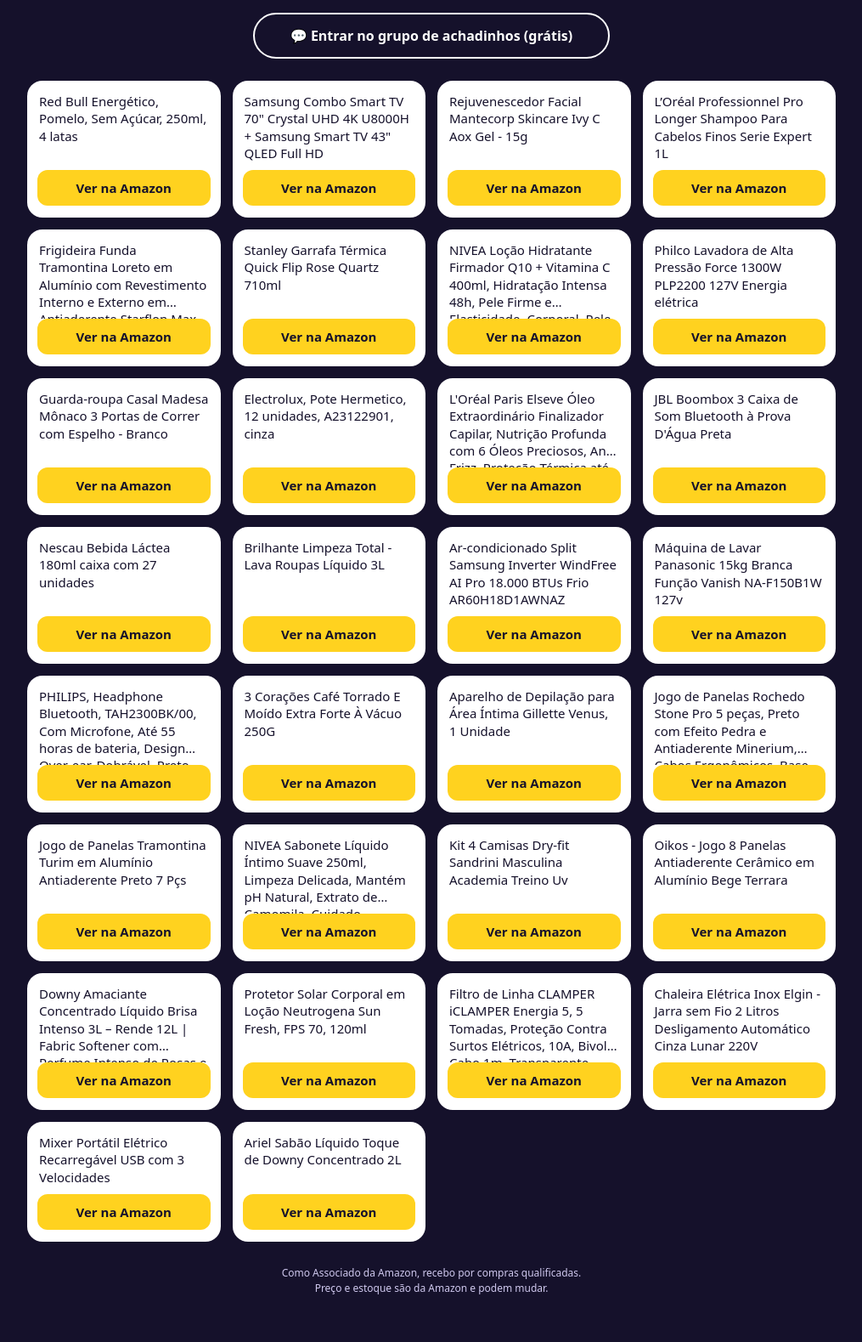
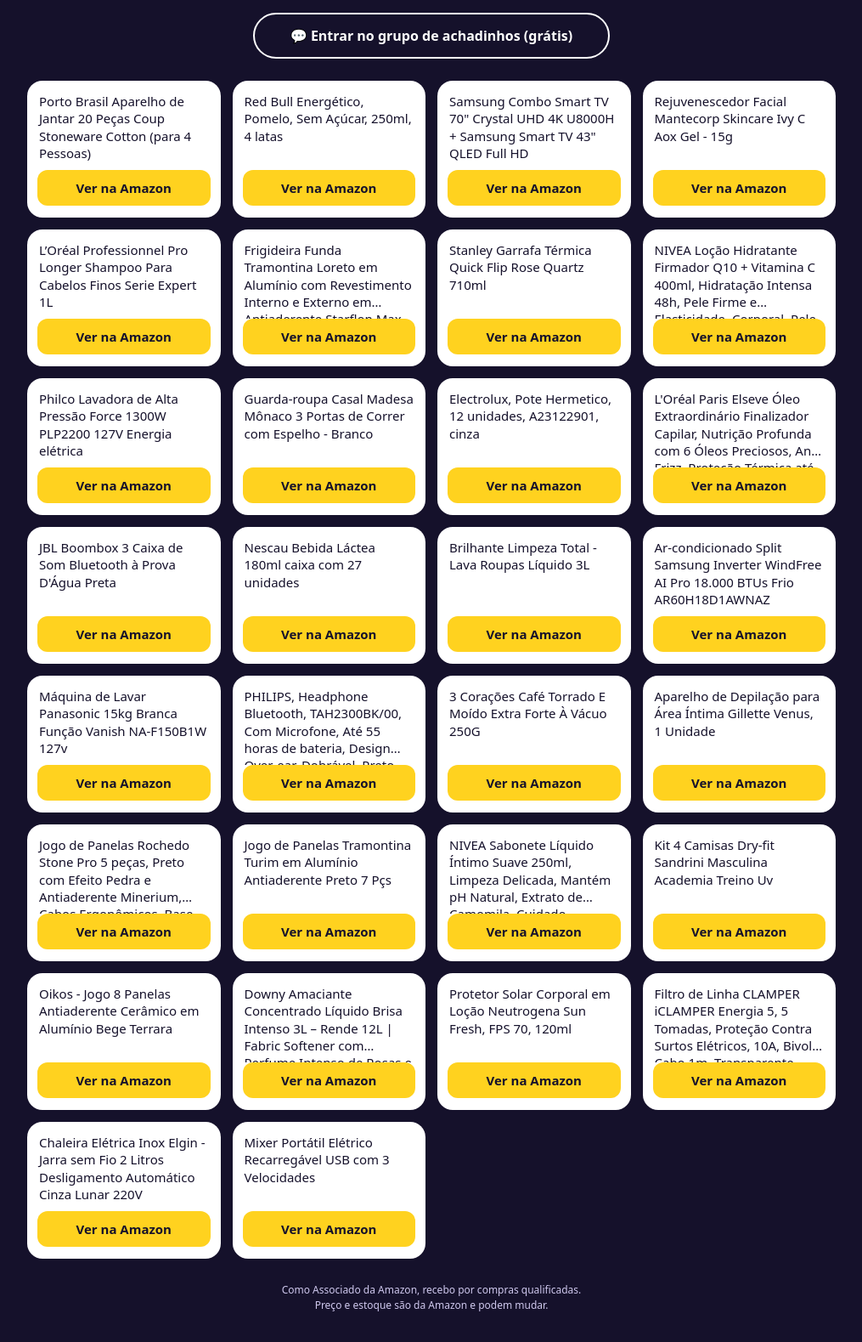
Before and after one commit to trudestr/achados, a plain HTML site: page index.html in a window 1280 px wide. Shown: the part 119-1698 px from the top of the page at 85% size, without its empty margins (132-1147 px from the left). Drawn offline with Linux system fonts and the light colour scheme.

Commit message:
página da Amazon 26/11 18:01

```diff
--- a/index.html
+++ b/index.html
@@ -27,6 +27,7 @@ footer{color:#CFC8EE;font-size:12px;text-align:center;padding:0 22px 34px;line-h
 <body><header><p class="perfil">@BUSCADOR.DESCONTOS</p><h1>Achados da Amazon</h1>
 <p class="sub">Os que saíram no grupo, o mais novo em cima</p><a class="grupo" href="https://chat.whatsapp.com/DBaHA4SVEhNLkJRnghaYI1">💬 Entrar no grupo de achadinhos (grátis)</a></header>
 <main>
+<article class="card"><p class="nome">Porto Brasil Aparelho de Jantar 20 Peças Coup Stoneware Cotton (para 4 Pessoas)</p><a class="comprar" href="https://www.amazon.com.br/dp/B0HCS4TDMC/ref=nosim?tag=mandishop0a-20" rel="nofollow sponsored noopener">Ver na Amazon</a></article>
 <article class="card"><p class="nome">Red Bull Energético, Pomelo, Sem Açúcar, 250ml, 4 latas</p><a class="comprar" href="https://www.amazon.com.br/dp/B0DWB39C6R/ref=nosim?tag=mandishop0a-20" rel="nofollow sponsored noopener">Ver na Amazon</a></article>
 <article class="card"><p class="nome">Samsung Combo Smart TV 70&quot; Crystal UHD 4K U8000H + Samsung Smart TV 43&quot; QLED Full HD</p><a class="comprar" href="https://www.amazon.com.br/dp/B0H9P44B51/ref=nosim?tag=mandishop0a-20" rel="nofollow sponsored noopener">Ver na Amazon</a></article>
 <article class="card"><p class="nome">Rejuvenescedor Facial Mantecorp Skincare Ivy C Aox Gel - 15g</p><a class="comprar" href="https://www.amazon.com.br/dp/B0GTCBJ262/ref=nosim?tag=mandishop0a-20" rel="nofollow sponsored noopener">Ver na Amazon</a></article>
@@ -56,7 +57,6 @@ footer{color:#CFC8EE;font-size:12px;text-align:center;padding:0 22px 34px;line-h
 <article class="card"><p class="nome">Filtro de Linha CLAMPER iCLAMPER Energia 5, 5 Tomadas, Proteção Contra Surtos Elétricos, 10A, Bivolt, Cabo 1m, Transparente</p><a class="comprar" href="https://www.amazon.com.br/dp/B0D8V3QLDD/ref=nosim?tag=mandishop0a-20" rel="nofollow sponsored noopener">Ver na Amazon</a></article>
 <article class="card"><p class="nome">Chaleira Elétrica Inox Elgin - Jarra sem Fio 2 Litros Desligamento Automático Cinza Lunar 220V</p><a class="comprar" href="https://www.amazon.com.br/dp/B0DCKCN6L6/ref=nosim?tag=mandishop0a-20" rel="nofollow sponsored noopener">Ver na Amazon</a></article>
 <article class="card"><p class="nome">Mixer Portátil Elétrico Recarregável USB com 3 Velocidades</p><a class="comprar" href="https://www.amazon.com.br/dp/B0HGPJKSJS/ref=nosim?tag=mandishop0a-20" rel="nofollow sponsored noopener">Ver na Amazon</a></article>
-<article class="card"><p class="nome">Ariel Sabão Líquido Toque de Downy Concentrado 2L</p><a class="comprar" href="https://www.amazon.com.br/dp/B07GB8RCD5/ref=nosim?tag=mandishop0a-20" rel="nofollow sponsored noopener">Ver na Amazon</a></article>
 </main>
 <footer>Como Associado da Amazon, recebo por compras qualificadas.<br>Preço e estoque são da Amazon e podem mudar.</footer>
 </body></html>
```
